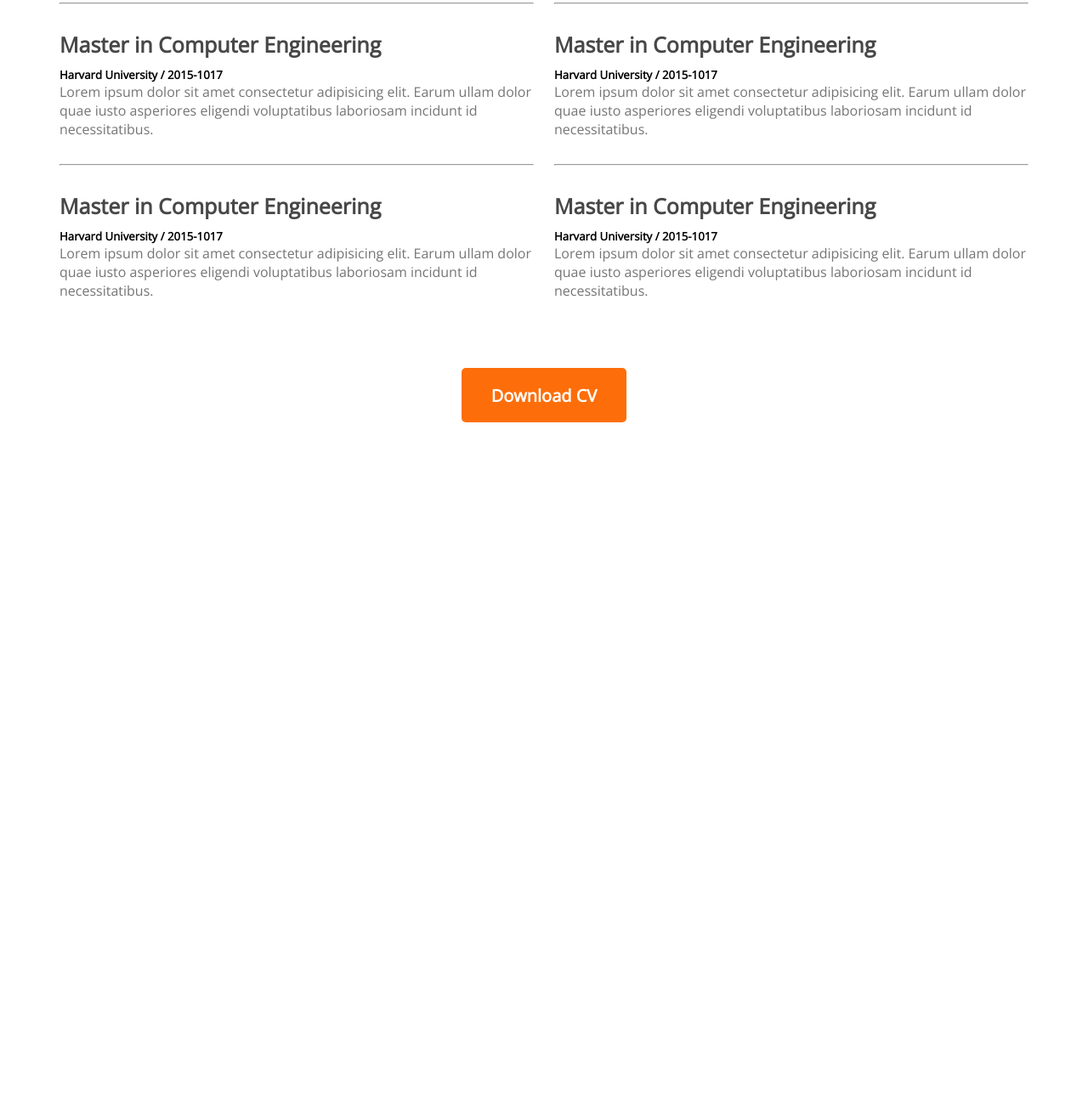
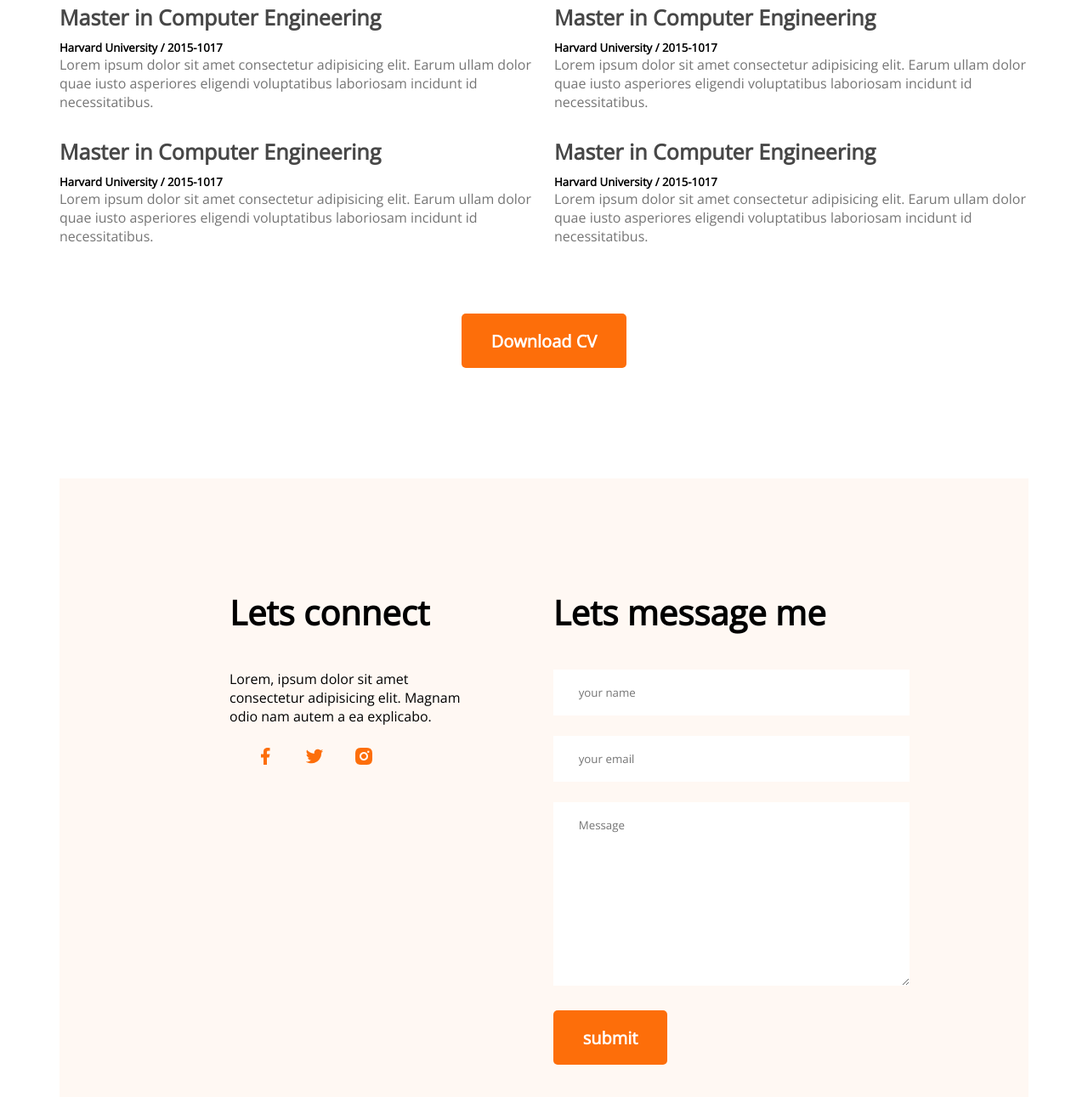
Before and after one commit to Fattahil-Tanha/portfolio, a plain HTML site: page index.html in a window 1280 px wide. Shown: the part 2485-3776 px from the top of the page at 85% size. Before the commit the page ends 2982 px from the top, so only its background shows below. Drawn offline with nearby package versions, Linux system fonts and the light colour scheme.

Commit message:
done project

```diff
--- a/index.html
+++ b/index.html
@@ -92,13 +92,13 @@
                         <h5 class="subtitle">Harvard University / 2015-1017</h5>
                         <p class="desc">Lorem ipsum dolor sit amet consectetur adipisicing elit. Earum ullam dolor quae iusto asperiores eligendi voluptatibus laboriosam incidunt id necessitatibus.</p>
                     </div>
-                    <hr>
+
                     <div class="resume-item">
                         <h4 class="title">Master in Computer Engineering</h4>
                         <h5 class="subtitle">Harvard University / 2015-1017</h5>
                         <p class="desc">Lorem ipsum dolor sit amet consectetur adipisicing elit. Earum ullam dolor quae iusto asperiores eligendi voluptatibus laboriosam incidunt id necessitatibus.</p>
                     </div>
-                    <hr>
+
                     <div class="resume-item">
                         <h4 class="title">Master in Computer Engineering</h4>
                         <h5 class="subtitle">Harvard University / 2015-1017</h5>
@@ -114,13 +114,13 @@
                         <h5 class="subtitle">Harvard University / 2015-1017</h5>
                         <p class="desc">Lorem ipsum dolor sit amet consectetur adipisicing elit. Earum ullam dolor quae iusto asperiores eligendi voluptatibus laboriosam incidunt id necessitatibus.</p>
                     </div>
-                    <hr>
+
                     <div class="resume-item">
                         <h4 class="title">Master in Computer Engineering</h4>
                         <h5 class="subtitle">Harvard University / 2015-1017</h5>
                         <p class="desc">Lorem ipsum dolor sit amet consectetur adipisicing elit. Earum ullam dolor quae iusto asperiores eligendi voluptatibus laboriosam incidunt id necessitatibus.</p>
                     </div>
-                    <hr>
+
                     <div class="resume-item">
                         <h4 class="title">Master in Computer Engineering</h4>
                         <h5 class="subtitle">Harvard University / 2015-1017</h5>
@@ -133,6 +133,32 @@
                 <button class="btn-primary">Download CV</button>
             </div>
         </section>
+
+        <!-- contact section----------- -->
+        <section class="contact">
+             <div>
+                <h3 class="section-title">Lets connect</h3>
+                <p class="contact-desc">Lorem, ipsum dolor sit amet consectetur adipisicing elit. Magnam odio nam autem a ea explicabo.</p>
+                <a href="">
+                    <img src="images/icons/facebook.png" alt="">
+                </a>
+                <a href="">
+                    <img src="images/icons/twitter.png" alt="">
+                </a>
+                <a href="">
+                    <img src="images/icons/insta.png" alt="">
+                </a>
+             </div>
+             <div>
+                <h3 class="section-title">Lets message me </h3>
+                <form action="">
+                    <input type="text" name="" id="" placeholder="your name">
+                    <input type="email" name="" id="" placeholder="your email">
+                    <textarea name="" id="" cols="30" rows="10" placeholder="Message"></textarea>
+                    <input class="btn-primary" type="submit" value="submit">
+                </form>
+             </div>
+        </section>
     </main>
     <footer></footer>
 </body>
--- a/style.css
+++ b/style.css
@@ -154,3 +154,29 @@ main{
     margin-top: 50px;
     text-align: center;
 }
+
+
+
+/* --------contact styles------- */
+.contact{
+    display: flex;
+    gap: 100px;
+    background-color: #fff8f3;
+    padding: 130px 200px;
+}
+.contact .section-title{
+    text-align: left;
+}
+.contact input[type="text"],input[type="email"], textarea{
+    margin-bottom: 24px;
+    border: 0;
+    width: 100%;
+    padding: 18px 30px;
+}
+.contact a{
+    text-decoration: none;
+    margin-left: 30px;
+}
+.contact-desc{
+    margin-bottom: 24px;
+}
```
